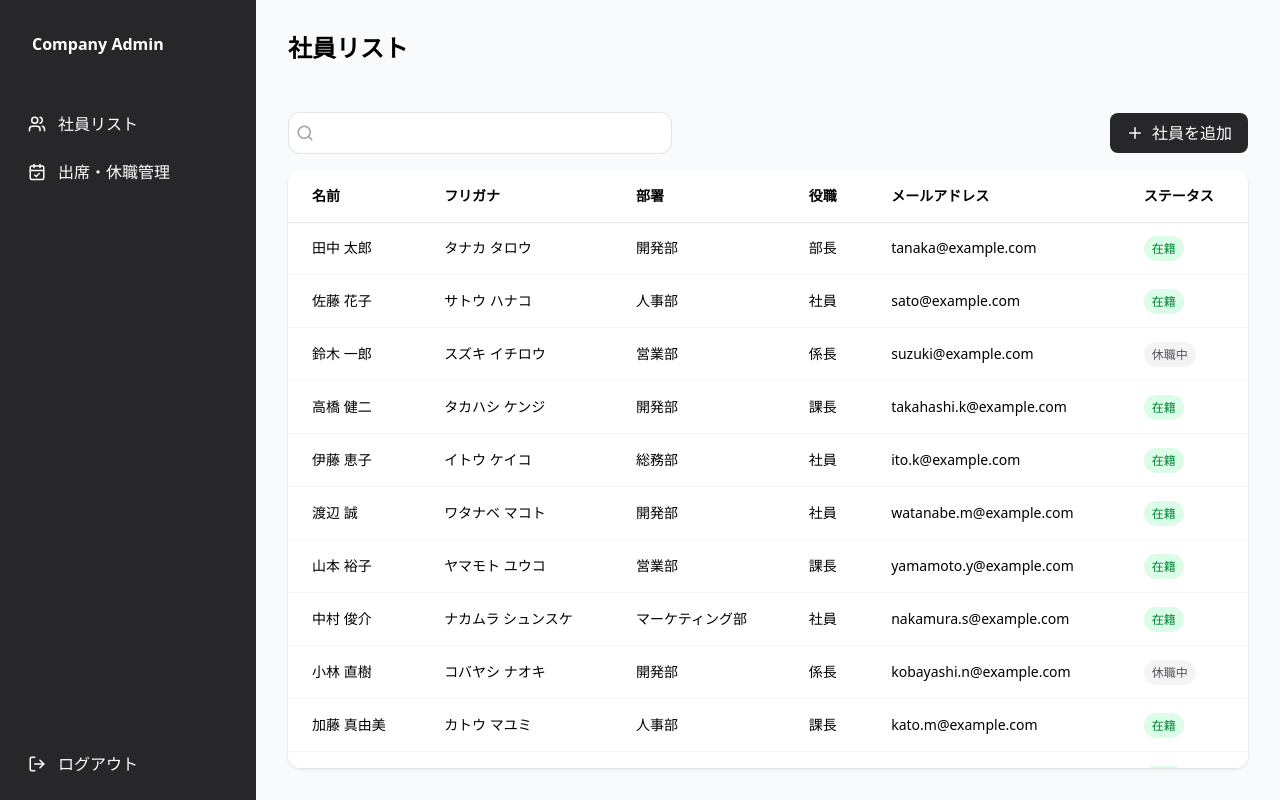
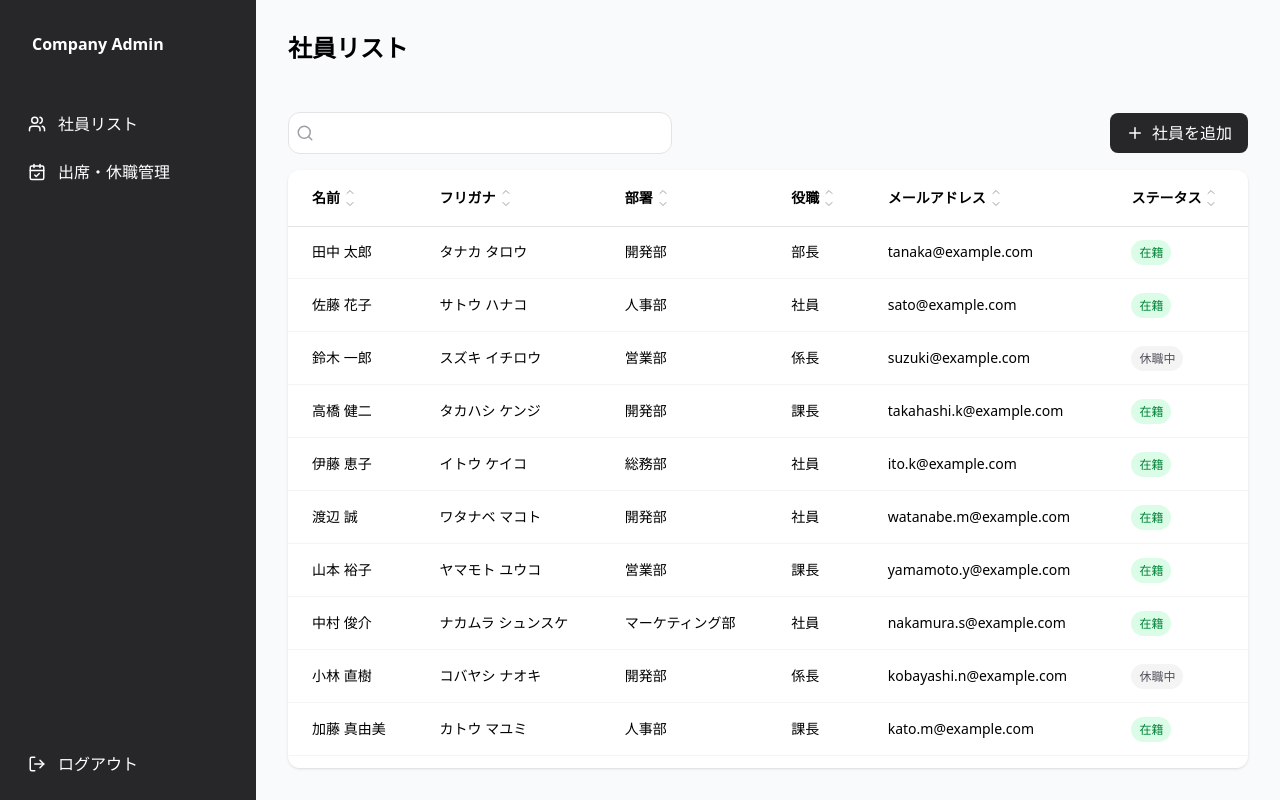
Before and after one commit to dojang102/company-admin-app, a React (Vite) app: page / in a window 1280 px wide. Built offline with nearby package versions, Linux system fonts and the light colour scheme.

Commit message:
ソート機能

```diff
--- a/src/components/Layout.tsx
+++ b/src/components/Layout.tsx
@@ -9,7 +9,7 @@ const Layout = ({ children }: LayoutProps) => {
     return (
         <div className='flex min-h-screen'>
 
-            <aside className='fixed inset-y-0 left-0 min-h-screen w-64 bg-zinc-800 text-white'>
+            <aside className='fixed inset-y-0 left-0 min-h-screen w-64 bg-zinc-800 text-white z-20'>
                 {/* ロゴ部分 */}
                 <div className='p-8 items-center'>
                     <strong>Company Admin</strong>
--- a/src/pages/EmployeeListPage.tsx
+++ b/src/pages/EmployeeListPage.tsx
@@ -1,6 +1,6 @@
 import React, { useEffect, useState } from 'react';
 import PageLayout from '../components/PageLayout';
-import { Search, Plus } from 'lucide-react';
+import { Search, Plus, ChevronUp, ChevronDown } from 'lucide-react';
 
 interface Employee {
     id: string;
@@ -41,9 +41,60 @@ const employees: Employee[] = [
 const EmployeeListPage = () => {
     const [inputSearch, setInputSearch] = useState('');         // input value
     const [tableItems, setTableItems] = useState(employees);    // 社員データー
+    const tableHeaders: { key: keyof Employee; label: string; }[] = [
+        { key: 'name', label: '名前' },
+        { key: 'furigana', label: 'フリガナ' },
+        { key: 'department', label: '部署' },
+        { key: 'position', label: '役職' },
+        { key: 'email', label: 'メールアドレス' },
+        { key: 'status', label: 'ステータス' },
+    ];
 
-    // テーブルフィルタリング
-    const searchedEmployees = tableItems.filter(item => {
+    type SortOrder = 'asc' | 'desc' | null;
+
+    const [sortConfig, setSortConfig] = useState<{ key: keyof Employee; order: SortOrder }>({
+        key: 'id',
+        order: null,
+    });
+
+    // ソートアイコンcss制御
+    const SortIcon = ({ columnKey }: { columnKey: keyof Employee }) => {
+        const isCorrectColumn = sortConfig.key === columnKey;
+        const isAsc = isCorrectColumn && sortConfig.order === 'asc';
+        const isDesc = isCorrectColumn && sortConfig.order === 'desc';
+
+        return (
+            <div className="flex flex-col ml-1">
+                <ChevronUp
+                    size={12}
+                    className={isAsc ? 'text-zinc-900' : 'text-zinc-400'}
+                />
+                <ChevronDown
+                    size={12}
+                    className={isDesc ? 'text-zinc-900' : 'text-zinc-400'}
+                />
+            </div>
+        )
+    }
+
+    // ソート機能
+    const handleSort = (key: keyof Employee) => {
+        setSortConfig(prev => {
+            if (prev.key === key) {
+                if (prev.order === 'asc') {
+                    return { key, order: 'desc' };
+                }
+                if (prev.order === 'desc') {
+                    return { key, order: null };
+                }
+            }
+            return { key, order: 'asc' };
+        });
+    };
+
+    const searchedEmployees = tableItems
+        // 検索結果
+        .filter(item => {
             // ひらがなカタカナどっちでも検索可能
             const hiraToKana = (str: string) =>
                 str.replace(/[\u3041-\u3096]/g, m => String.fromCharCode(m.charCodeAt(0) + 0x60));
@@ -65,6 +116,19 @@ const EmployeeListPage = () => {
                 queryName.includes(query) ||
                 queryFurigana.includes(query)
             );
+        })
+        // ソート結果
+        .sort((a, b) => {
+            if (!sortConfig.order) return 0;
+
+            const aValue = String(a[sortConfig.key]);
+            const bValue = String(b[sortConfig.key]);
+
+            if (sortConfig.order === 'asc') {
+                return aValue.localeCompare(bValue, 'ja');
+            } else {
+                return bValue.localeCompare(aValue, 'ja');
+            }
         });
 
     return (
@@ -91,12 +155,18 @@ const EmployeeListPage = () => {
                 <table className='w-full border-collapse text-left'>
                     <thead>
                         <tr className='sticky top-0 z-10 bg-white shadow-[0_1px_0_0_rgba(0,0,0,0.1)]'>
-                            <th className='px-6 py-4 text-sm font-semibold'>名前</th>
-                            <th className='px-6 py-4 text-sm font-semibold'>フリガナ</th>
-                            <th className='px-6 py-4 text-sm font-semibold'>部署</th>
-                            <th className='px-6 py-4 text-sm font-semibold'>役職</th>
-                            <th className='px-6 py-4 text-sm font-semibold'>メールアドレス</th>
-                            <th className='px-6 py-4 text-sm font-semibold'>ステータス</th>
+                            {tableHeaders.map((tableHeader) => (
+                                <th
+                                    className='px-6 py-4 text-sm font-semibold'
+                                    onClick={() => handleSort(tableHeader.key)}
+                                >
+                                    <div className='flex items-center'>
+                                        <span>{tableHeader.label}</span>
+                                        <SortIcon columnKey={tableHeader.key} />
+                                    </div>
+                                </th>
+                            ))}
+
                         </tr>
                     </thead>
                     <tbody className='divide-y divide-zinc-100'>
```
Lines whose indentation alone changed are shown as unchanged.
